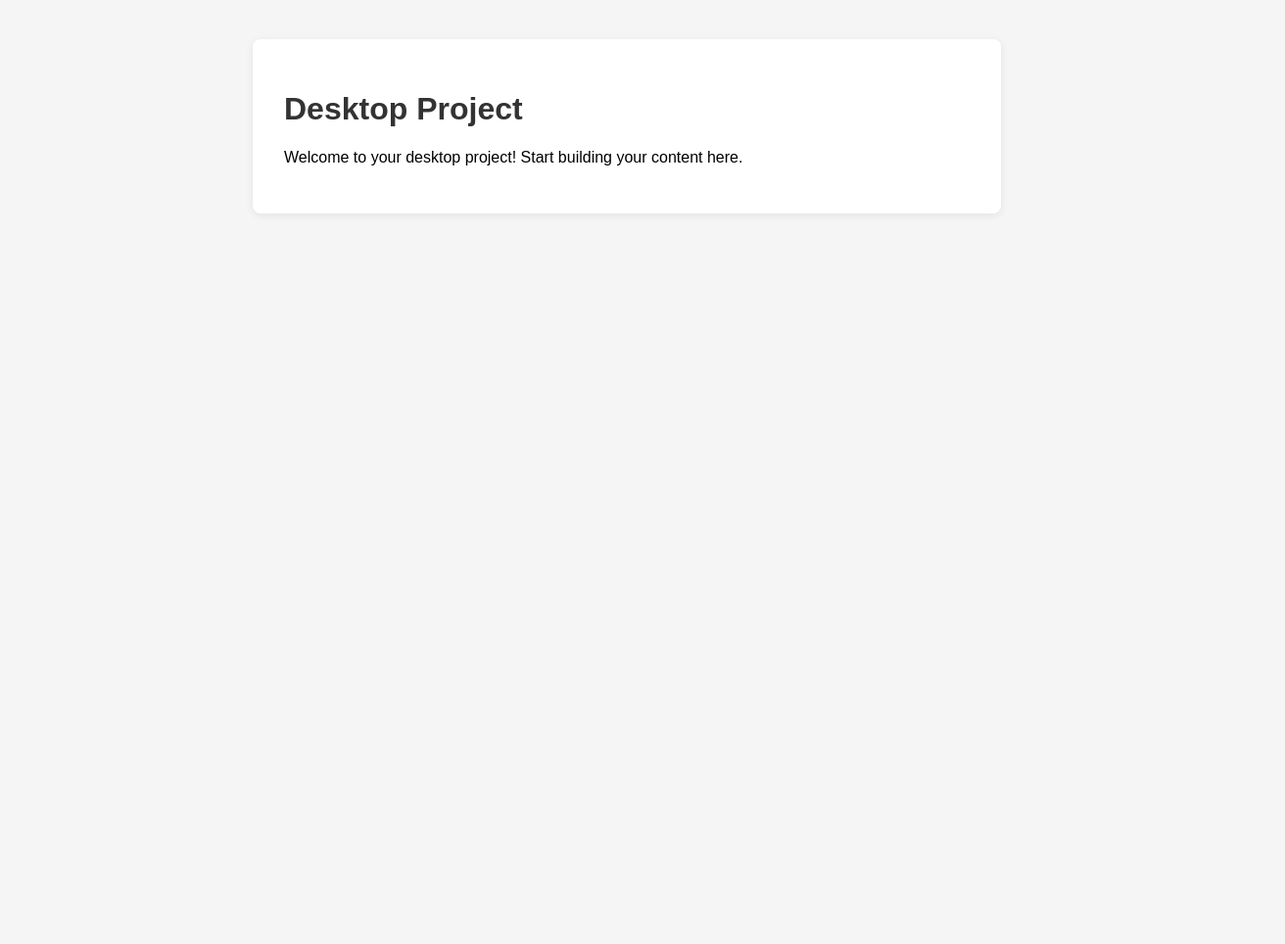
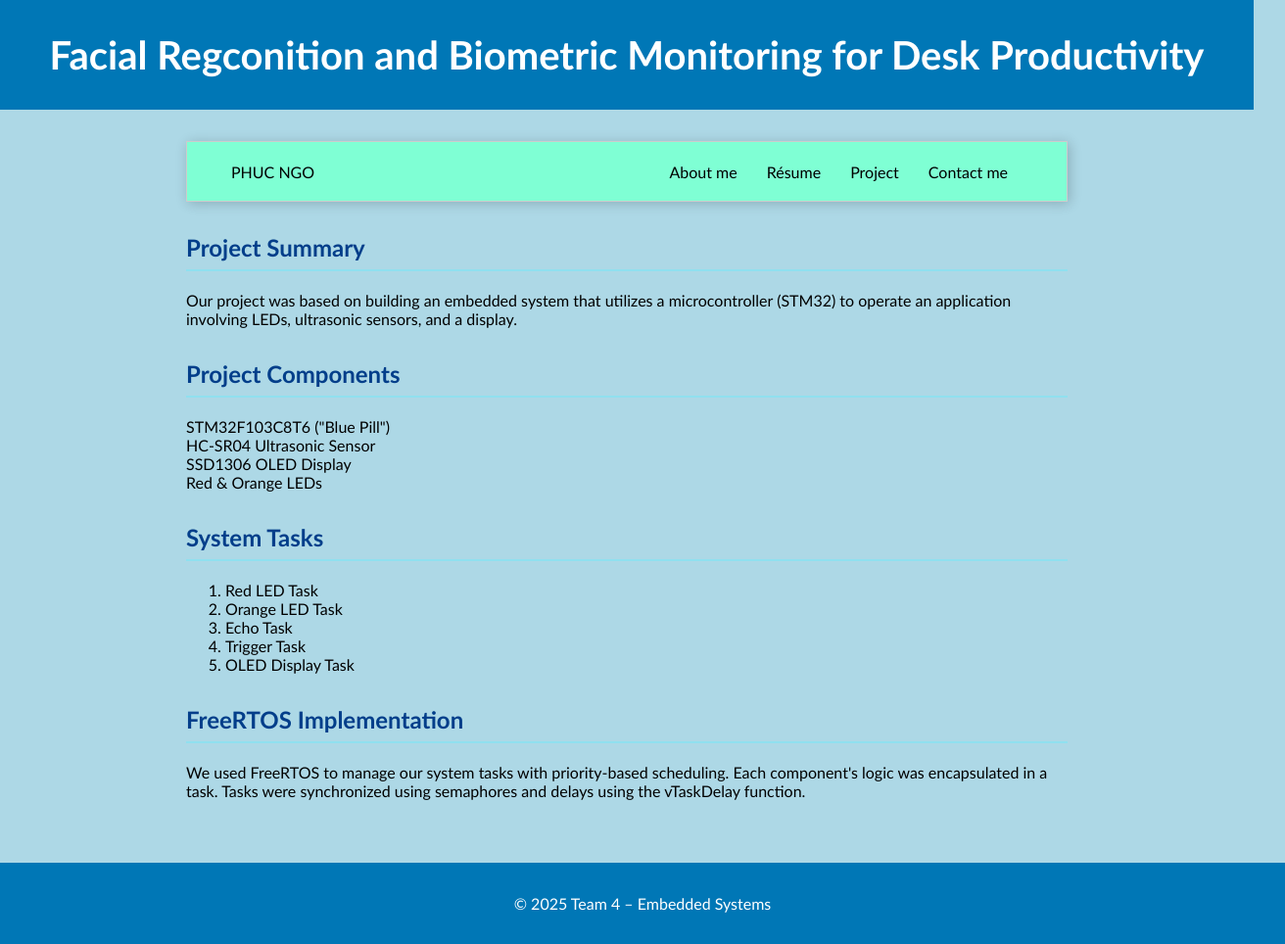
Before and after one commit to pngo250199/PhucNgoCSULBstudent.edu, a plain HTML site: page MyResume/Desktopproject/desktopproject.html in a window 1280 px wide. Shown: the whole page at 98% size, 1312 px wide, since content can reach past the window. Before the commit the page ends 800 px from the top, so only its background shows below. Drawn offline with Linux system fonts and the light colour scheme.

Commit message:
Add files via upload

```diff
--- a/MyResume/Desktopproject/css/desktop-style.css
+++ b/MyResume/Desktopproject/css/desktop-style.css
@@ -1,17 +1,79 @@
 
-        body {
-            font-family: Arial, sans-serif;
-            margin: 40px;
-            background-color: #f5f5f5;
-        }
-        .container {
-            background: #fff;
-            padding: 32px;
-            border-radius: 8px;
-            max-width: 700px;
-            margin: auto;
-            box-shadow: 0 2px 8px rgba(0,0,0,0.08);
-        }
-        h1 {
-            color: #333;
-        }
+nav {
+    display: flex;
+    justify-content: space-between;
+    align-items: center;
+    height: 60px;
+    background-color: aquamarine;
+    border: 1px solid #ccc;
+    box-shadow: 2px 2px 12px rgba(0, 0, 0, 0.2);
+    padding: 0 5%;
+}
+ul {
+    list-style: none;
+    padding: 0;
+    margin: 0;
+}
+
+a {
+    text-decoration: none;
+    color: inherit;
+}
+nav ul {
+    display: flex;
+}
+
+nav ul li a {
+    margin: 0 15px;
+}
+
+logo {
+    font-family: 'Lucida Sans', Verdana, sans-serif;
+    font-size: 22px;
+    color: #000;
+}
+
+body {
+    background-color: #add8e6; /* Light Blue */
+    margin: 0;
+    padding: 0;
+    font-family: Calibri, sans-serif;
+}
+
+header {
+  background-color: #0077b6;
+  color: white;
+  text-align: center;
+  padding: 2rem 1rem;
+}
+
+header h1 {
+  margin: 0;
+  font-size: 2.5rem;
+}
+
+main {
+  padding: 2rem;
+  max-width: 900px;
+  margin: auto;
+}
+
+section {
+  margin-bottom: 2rem;
+}
+
+h2 {
+  color: #023e8a;
+  border-bottom: 2px solid #90e0ef;
+  padding-bottom: 0.5rem;
+}
+
+footer {
+  background-color: #0077b6;
+  color: white;
+  text-align: center;
+  padding: 1rem;
+  position: relative;
+  bottom: 0;
+  width: 100%;
+}
--- a/MyResume/Desktopproject/desktopproject.html
+++ b/MyResume/Desktopproject/desktopproject.html
@@ -4,12 +4,68 @@
     <meta charset="UTF-8">
     <title>Desktop Project</title>
     <meta name="viewport" content="width=device-width, initial-scale=1.0">
-    <link rel="stylesheet" type="text/css" href="css/desktop-style.css" />
+    <link rel="stylesheet" type="text/css" href="../Desktopproject/css/desktop-style.css" />
 </head>
 <body>
-    <div class="container">
-        <h1>Desktop Project</h1>
-        <p>Welcome to your desktop project! Start building your content here.</p>
-    </div>
+  <header>
+    <h1>Facial Regconition and Biometric Monitoring for Desk Productivity</h1>
+  </header>
+
+  <main>
+    <section>
+        <nav>
+            <p id="top" class="logo"> PHUC NGO</p>
+            <!--Menus-->
+            <ul>
+                <li><a href="#about" class=" active">About me</a></li>
+                <li><a href="#resume">Résume</a></li>
+                <li><a href="#Project">Project</a></li>
+                <li><a href="#contact">Contact me</a></li>
+            </ul>
+        </nav>
+    </section>
+
+    <section>
+      <h2>Project Summary</h2>
+      <p>
+        Our project was based on building an embedded system that utilizes a microcontroller (STM32)
+        to operate an application involving LEDs, ultrasonic sensors, and a display.
+      </p>
+    </section>
+
+    <section>
+      <h2>Project Components</h2>
+      <ul>
+        <li>STM32F103C8T6 ("Blue Pill")</li>
+        <li>HC-SR04 Ultrasonic Sensor</li>
+        <li>SSD1306 OLED Display</li>
+        <li>Red & Orange LEDs</li>
+      </ul>
+    </section>
+
+    <section>
+      <h2>System Tasks</h2>
+      <ol>
+        <li>Red LED Task</li>
+        <li>Orange LED Task</li>
+        <li>Echo Task</li>
+        <li>Trigger Task</li>
+        <li>OLED Display Task</li>
+      </ol>
+    </section>
+
+    <section>
+      <h2>FreeRTOS Implementation</h2>
+      <p>
+        We used FreeRTOS to manage our system tasks with priority-based scheduling. Each component's logic was encapsulated in a task.
+        Tasks were synchronized using semaphores and delays using the vTaskDelay function.
+      </p>
+    </section>
+  </main>
+
+  <footer>
+    <p>© 2025 Team 4 – Embedded Systems</p>
+  </footer>
 </body>
+
 </html>
```
Also changed, not shown: MyResume/smallprojects/css/small-projects-style.css (+68 -0 lines), MyResume/smallprojects/small-projects.html (+24 -1 lines), MyResume/smallprojects/space.jpg (added).
